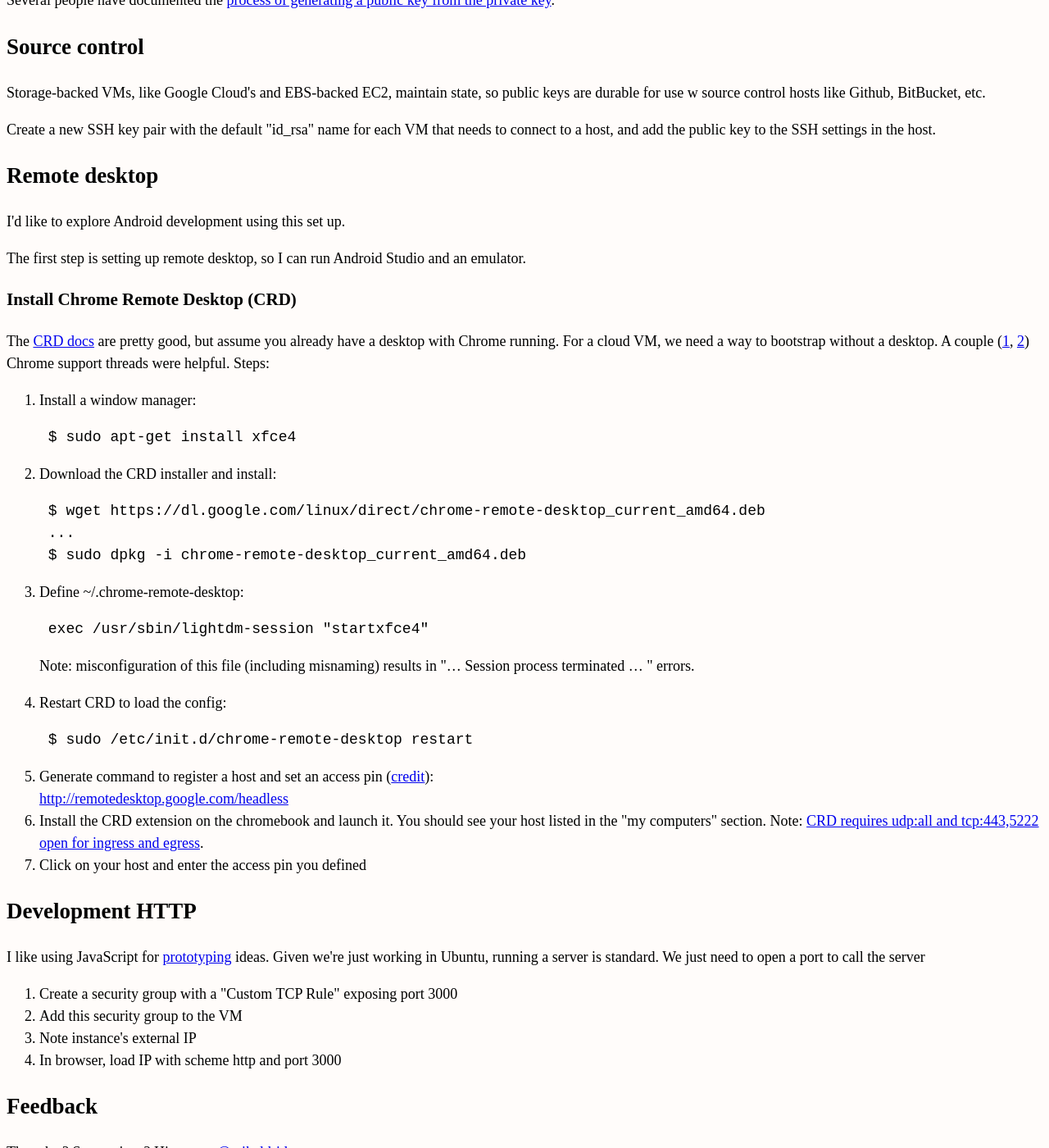
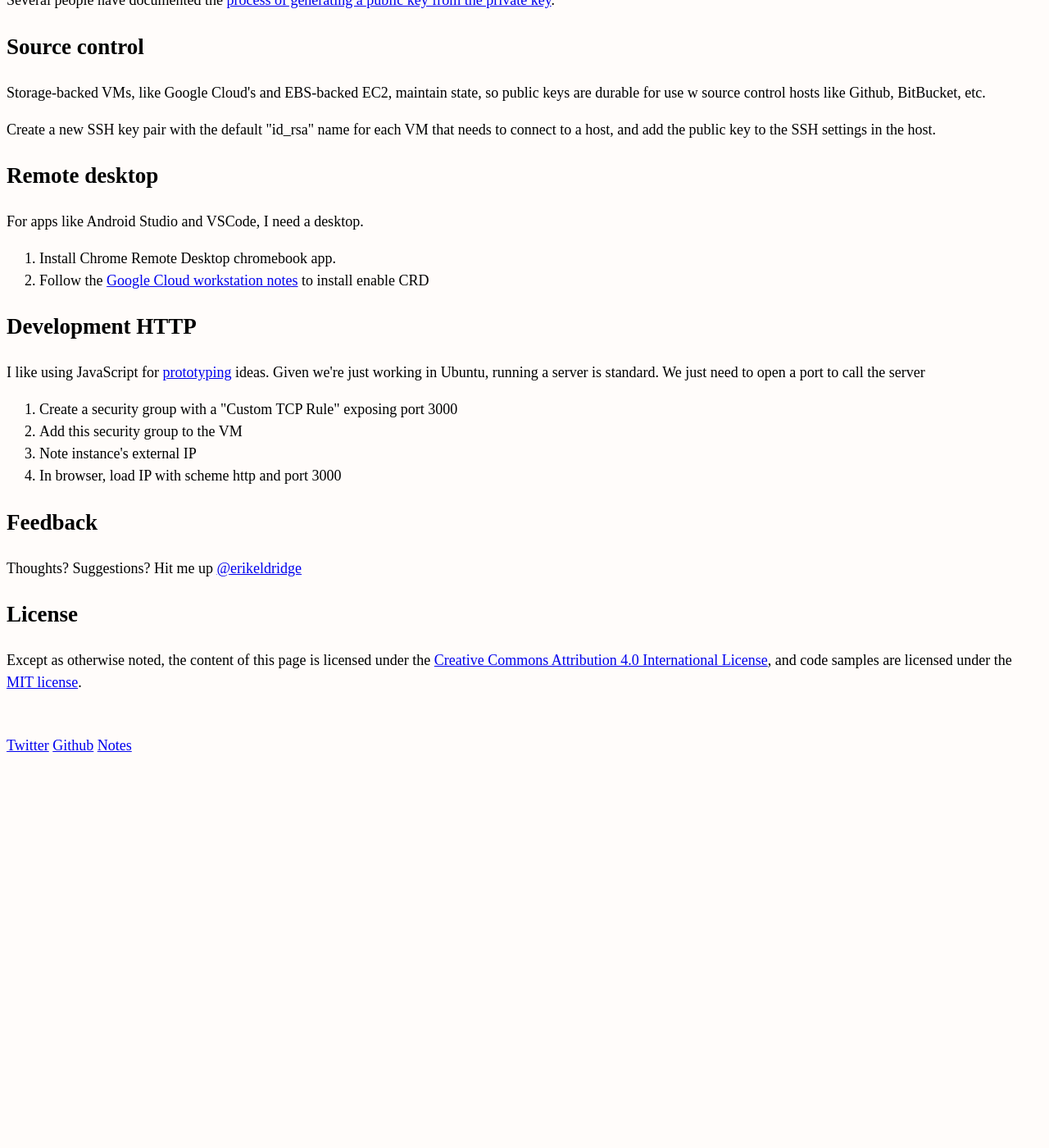
Before and after one commit to erikeldridge/erikeldridge.github.com, a Jekyll site: the page built from _posts/2017-12-24-netbook-development.md, in a window 1280 px wide and 1400 px high, scrolled down 1969 px. Shown: the whole window at 82% size. Built offline with Jekyll 4.4.1, drawn with Linux system fonts in a browser that asks for light colours; nearby versions of some CDN libraries; after the commit the page ends 2895 px from its top, so only the background shows below that.

Commit message:
Update from Forestry.io erikeldridge@gmail.com updated _posts/2017-12-24-netbook-development.md

```diff
--- a/_posts/2017-12-24-netbook-development.md
+++ b/_posts/2017-12-24-netbook-development.md
@@ -93,34 +93,10 @@
 
 ## Remote desktop
 
-I'd like to explore Android development using this set up.
+For apps like Android Studio and VSCode, I need a desktop.
 
-The first step is setting up remote desktop, so I can run Android Studio and an emulator.
-
-### Install Chrome Remote Desktop (CRD)
-
-The [CRD docs](https://support.google.com/chrome/answer/1649523) are pretty good, but assume you already have a desktop with Chrome running. For a cloud VM, we need a way to bootstrap without a desktop. A couple ([1](https://productforums.google.com/forum/#!msg/chrome/CTnqSKj6uts/8xg88ribRxQJ), [2](https://productforums.google.com/d/msg/chrome/WvcFOblHMik/hGlM875QAwAJ)) Chrome support threads were helpful. Steps:
-
-1. Install a window manager:
-
-        $ sudo apt-get install xfce4
-2. Download the CRD installer and install:
-
-        $ wget https://dl.google.com/linux/direct/chrome-remote-desktop_current_amd64.deb
-        ...
-        $ sudo dpkg -i chrome-remote-desktop_current_amd64.deb
-3. Define \~/.chrome-remote-desktop:
-
-        exec /usr/sbin/lightdm-session "startxfce4"
-
-   Note: misconfiguration of this file (including misnaming) results in "... Session process terminated ... " errors.
-4. Restart CRD to load the config:
-
-        $ sudo /etc/init.d/chrome-remote-desktop restart
-5. Generate command to register a host and set an access pin ([credit](https://groups.google.com/d/msg/gce-discussion/tN9oZs8xWps/b2PtOBTeAQAJ)):
-   [http://remotedesktop.google.com/headless](http://remotedesktop.google.com/headless)
-6. Install the CRD extension on the chromebook and launch it. You should see your host listed in the "my computers" section. Note: [CRD requires udp:all and tcp:443,5222 open for ingress and egress](https://support.google.com/chrome/answer/1649523 "Access another computer with Chrome Remote Desktop docs").
-7. Click on your host and enter the access pin you defined
+1. Install Chrome Remote Desktop chromebook app.
+2. Follow the [Google Cloud workstation notes](google-cloud-workstation) to install enable CRD
 
 ## Development HTTP
 
```
Also changed, not shown: other parts of _posts/2017-12-24-netbook-development.md (+1 -1 lines), .forestry/front_matter/templates/post.yml.
